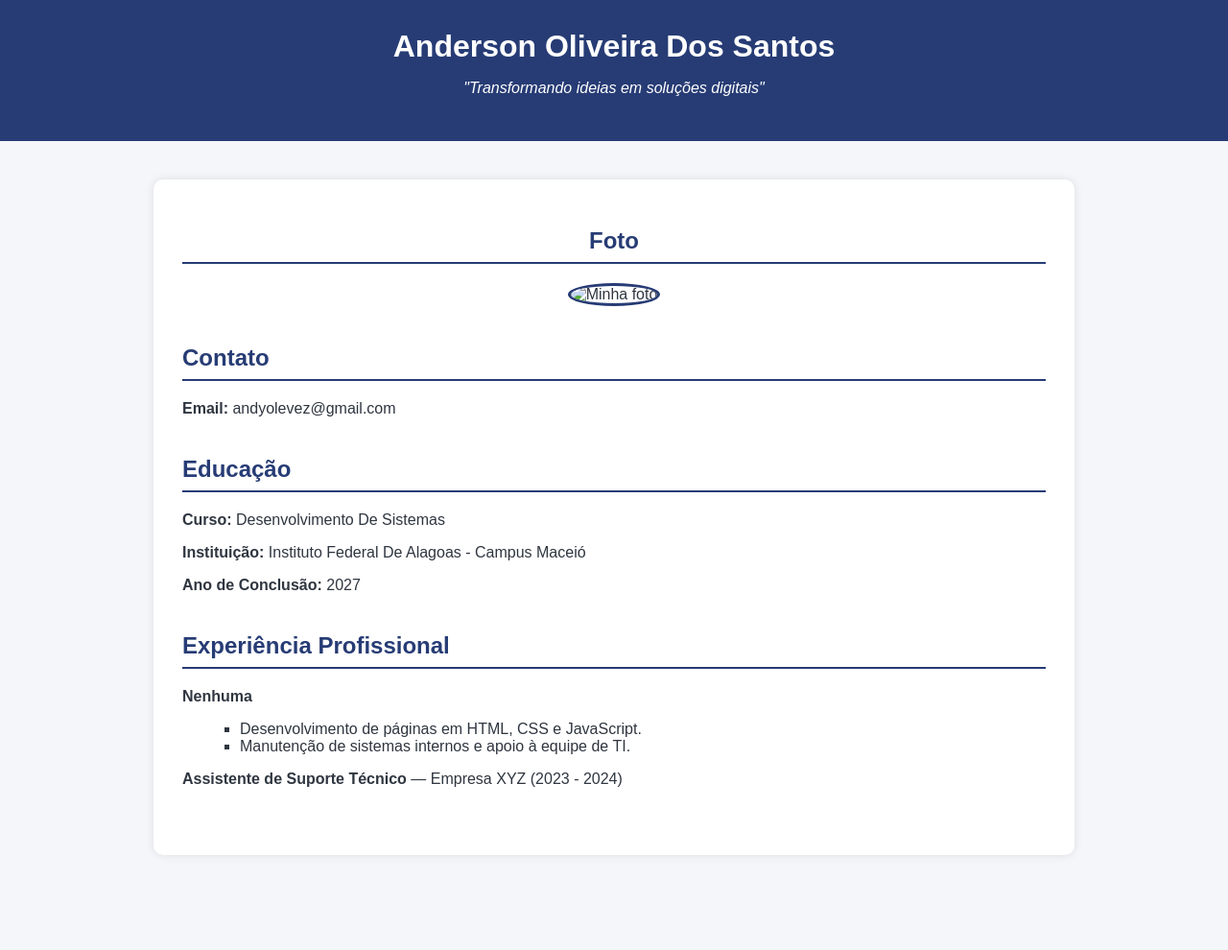
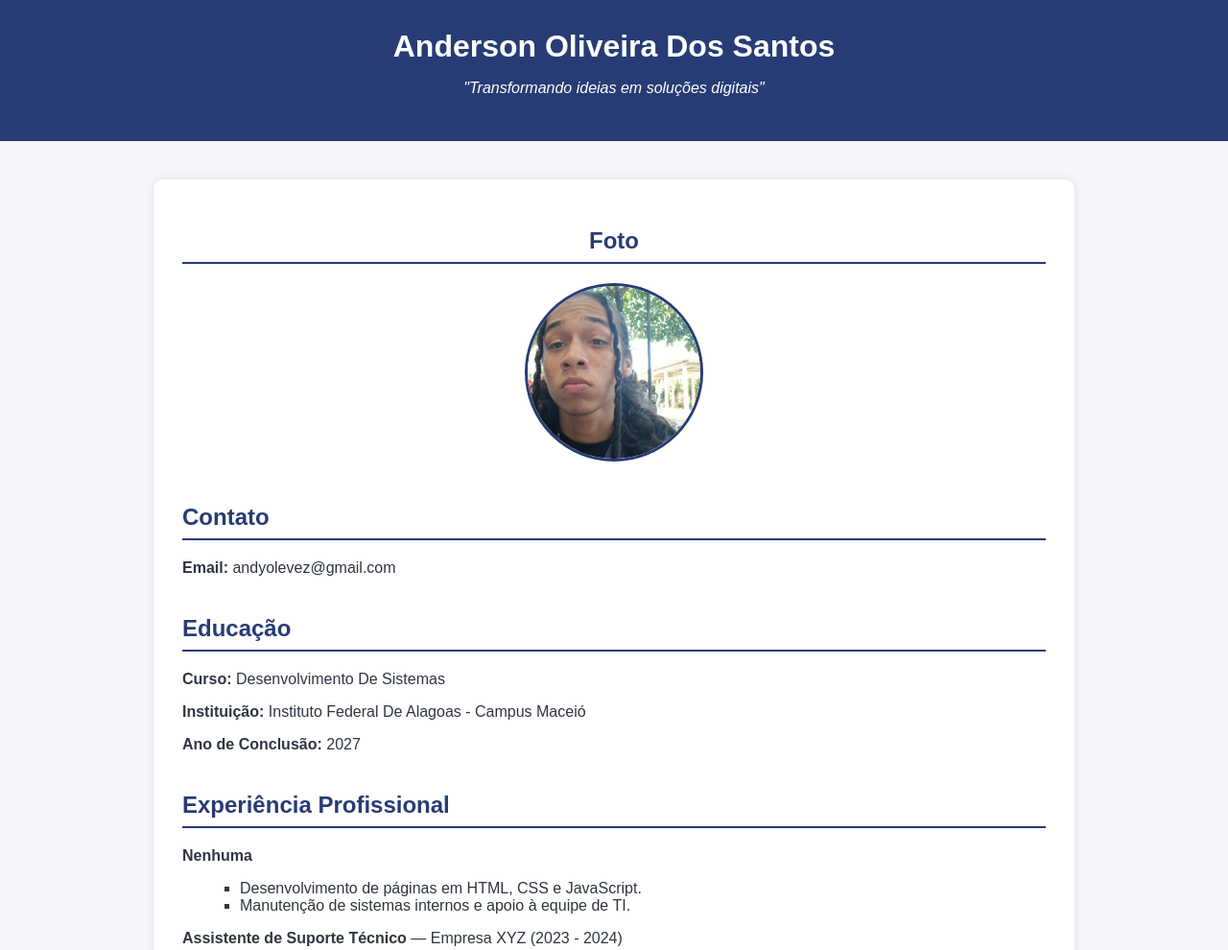
Before and after one commit to Andyzs2/Andyzs2.github.io, a plain HTML site: page index.html in a window 1280 px wide. Shown: the whole page at 96% size. Before the commit the page ends 931 px from the top, so only its background shows below. Drawn offline with Linux system fonts and the light colour scheme.

Commit message:
Update image source in index.html

```diff
--- a/index.html
+++ b/index.html
@@ -94,7 +94,7 @@
 
         <section class="foto">
             <h2>Foto</h2>
-            <img src="imagens/foto.png" alt="Minha foto">
+            <img src="https://github.com/Andyzs2/Andyzs2.github.io/blob/main/imagem/WhatsApp%20Image%202025-11-03%20at%2011.27.37.jpeg" alt="Minha foto">
         </section>
 
         <section id="contato">
```
